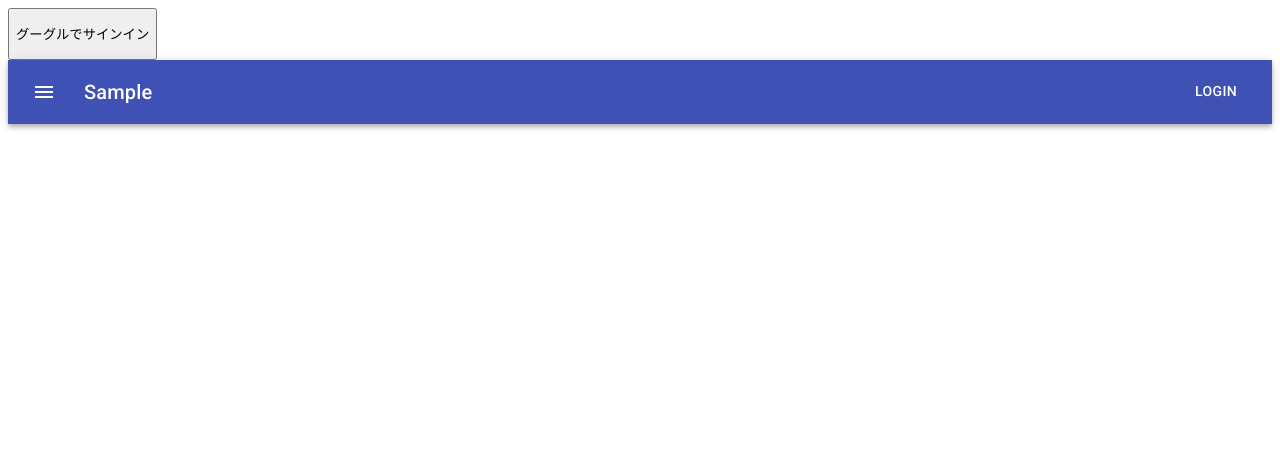
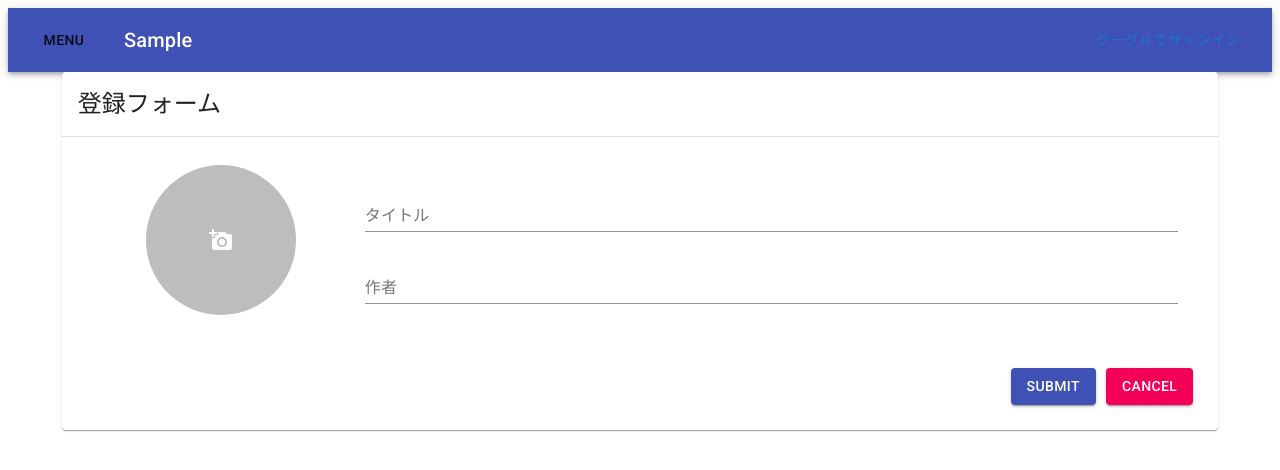
Before and after one commit to fran007-labo/Book_rese_backend, a React (Create React App) app in the folder frontend/: page /RegiBookForm in a window 1280 px wide. Shown: the top 470 px of the page. Built offline with nearby package versions, Linux system fonts and the light colour scheme; no server answers.

Commit message:
フロント/routesの設定と本登録ページのUI完成

```diff
--- a/frontend/package.json
+++ b/frontend/package.json
@@ -3,10 +3,12 @@
   "version": "0.1.0",
   "private": true,
   "dependencies": {
+    "@date-io/date-fns": "^1.3.13",
     "@emotion/react": "^11.8.2",
     "@emotion/styled": "^11.8.1",
     "@material-ui/core": "^4.12.3",
     "@material-ui/icons": "^4.11.2",
+    "@material-ui/pickers": "^3.3.10",
     "@material-ui/system": "^4.12.1",
     "@mui/icons-material": "^5.5.1",
     "@mui/material": "^5.5.3",
@@ -15,8 +17,10 @@
     "@testing-library/user-event": "^13.5.0",
     "axios": "^0.26.1",
     "axios-case-converter": "^0.9.0",
+    "date-fns": "^2.28.0",
     "dotenv": "^16.0.1",
     "firebase": "^9.8.3",
+    "node-sass": "^7.0.1",
     "react": "^17.0.2",
     "react-dom": "^17.0.2",
     "react-firebase-hooks": "^5.0.3",
--- a/frontend/src/App.jsx
+++ b/frontend/src/App.jsx
@@ -1,41 +1,17 @@
 import React from 'react';
-import { Header, Content, About, PostContent, Home } from './components/index';
+import { Content } from './components/index';
 import Grid from '@material-ui/core/Grid';
 
-import {
-  BrowserRouter,
-  Routes,
-  Route
-} from "react-router-dom";
 
 export default function App() {
   return (
     <div className="App">
-      <Home />
-      <Grid container direction="column">
-        <Grid item>
-          <Header />
+      <Grid item container>
+        <Grid item sm={2} />
+        <Grid item xs={12} sm={8}>
+          <Content />
         </Grid>
-        <Grid item container>
-          <Grid item sm={2} />
-          <Grid item xs={12} sm={8}>
-            <Content />
-            <BrowserRouter>
-              <Routes>
-                <Route path={"/"}
-                  element={<Content />}
-                />
-                <Route path={"/about"}
-                  element={<About />}
-                />
-                <Route path={"/post/:id"}
-                  element={<PostContent />}
-                />
-              </Routes>
-            </ BrowserRouter>
-          </Grid>
-          <Grid item sm={2} />
-        </Grid>
+        <Grid item sm={2} />
       </Grid>
     </div>
   )
--- /dev/null
+++ b/frontend/src/RouterConfig.js
@@ -0,0 +1,16 @@
+import React from 'react';
+import { Routes, Route } from "react-router-dom";
+
+import { RegiBookForm } from './components/index';
+import App from './App';
+
+export default function RouterConfig() {
+  return (
+    <>
+      <Routes>
+        <Route path="/" element={<App />} />
+        <Route path="/RegiBookForm" element={<RegiBookForm />} />
+      </Routes>
+    </>
+  )
+}
--- a/frontend/src/components/Header.js
+++ b/frontend/src/components/Common/Header.js
@@ -3,10 +3,9 @@ import { makeStyles } from '@material-ui/core/styles';
 import AppBar from '@material-ui/core/AppBar';
 import Toolbar from '@material-ui/core/Toolbar';
 import Typography from '@material-ui/core/Typography';
-import Button from '@material-ui/core/Button';
 import IconButton from '@material-ui/core/IconButton';
-import MenuIcon from '@material-ui/icons/Menu';
 import Box from '@material-ui/core/Box';
+import { FirebaseAuth, MenuButton } from '../index';
 
 const useStyles = makeStyles((theme) => ({
   root: {
@@ -20,19 +19,19 @@ const useStyles = makeStyles((theme) => ({
   },
 }));
 
-export default function ButtonAppBar() {
+export default function Header() {
   const classes = useStyles();
   return (
     <div className={classes.root}>
       <AppBar position="static">
         <Toolbar>
           <IconButton edge="start" className={classes.menuButton} color="inherit" aria-label="menu">
-            <MenuIcon />
+            <MenuButton />
           </IconButton>
           <Typography variant="h6" className={classes.title}>
             <Box textAlign="left">Sample</Box>
           </Typography>
-          <Button color="inherit">Login</Button>
+          <FirebaseAuth />
         </Toolbar>
       </AppBar>
     </div>
--- a/frontend/src/components/Home.jsx
+++ b/frontend/src/components/FirebaseAuth.jsx
@@ -1,10 +1,11 @@
+import React from 'react'
 import { signInWithPopup } from 'firebase/auth'
-import React from 'react'
 import { auth, provider } from "../firebase";
 import { useAuthState } from "react-firebase-hooks/auth";
+import Button from '@mui/material/Button';
 import axios from 'axios';
 
-export default function Home() {
+export default function FirebaseAuth() {
   const [user] = useAuthState(auth);
 
   return (
@@ -38,9 +39,11 @@ function SingInButton() {
     });
   }
   return (
-    <button onClick={SingInWithGoogle}>
-      <p>グーグルでサインイン</p>
-    </button>
+    <div>
+      <Button onClick={SingInWithGoogle}>
+        グーグルでサインイン
+      </Button>
+    </div>
   )
 }
 
@@ -53,9 +56,11 @@ function SingOutButton() {
   }
 
   return (
-    <button onClick={() => singOut()}>
-      <p>サインアウト</p>
-    </button>
+    <div>
+      <Button onClick={() => singOut()}>
+        サインアウト
+      </Button>
+    </div>
   )
 }
 
--- /dev/null
+++ b/frontend/src/components/MenuButton.js
@@ -0,0 +1,38 @@
+import { useState, useEffect } from 'react'
+import Button from '@material-ui/core/Button';
+import Menu from '@material-ui/core/Menu';
+import MenuItem from '@material-ui/core/MenuItem';
+import { Link } from "react-router-dom";
+
+export default function MenuButton() {
+  const [anchorEl, setAnchorEl] = useState(null);
+
+  const handleClick = (event) => {
+    setAnchorEl(event.currentTarget);
+  };
+
+  const handleClose = () => {
+    setAnchorEl(null);
+  };
+
+  return (
+    <div>
+      <Button aria-controls="simple-menu" aria-haspopup="true" onClick={handleClick}>
+        Menu
+      </Button>
+      <Menu
+        id="simple-menu"
+        anchorEl={anchorEl}
+        keepMounted
+        open={Boolean(anchorEl)}
+        onClose={handleClose}
+      >
+      <MenuItem onClick={handleClose}>
+        <Link to='/RegiBookForm'>本の登録をする</Link>
+      </MenuItem>
+      <MenuItem onClick={handleClose}>My account</MenuItem>
+      <MenuItem onClick={handleClose}>Logout</MenuItem>
+      </Menu>
+    </div>
+  );
+}
--- /dev/null
+++ b/frontend/src/components/RegiBookForm.js
@@ -0,0 +1,109 @@
+import React, { useState } from "react";
+import {
+  Button,
+  Grid,
+  Box,
+  Card,
+  CardHeader,
+  CardContent,
+  Tooltip,
+  IconButton,
+  Avatar,
+  TextField,
+  Divider,
+} from "@material-ui/core";
+
+import {
+  DateRange as DateRangeIcon,
+  Room as RoomIcon,
+  Business as BusinessIcon,
+  GitHub as GitHubIcon,
+  Twitter as TwitterIcon,
+  Facebook as FacebootIcon,
+  Instagram as InstagramIcon,
+  Web as WebIcon,
+  AddAPhoto as AddAPhotoIcon,
+  SentimentVerySatisfied as SentimentVerySatisfiedIcon,
+  SentimentSatisfied as SentimentSatisfiedIcon,
+  SentimentVeryDissatisfied as SentimentVeryDissatisfiedIcon,
+} from "@material-ui/icons";
+
+
+// styels
+import styles from "../styles/RegiBookForm.module.scss";
+
+export default function RegiBookForm() {
+  return (
+    <div className={styles.root}>
+      <form className={styles.form}>
+        <Grid container justifyContent="center" alignItems="center" spacing={3}>
+          <Grid item xs={11}>
+            <Card className={styles.form_card}>
+              <CardHeader title="登録フォーム" className={styles.card_header} />
+              <Divider />
+              <CardContent>
+                <Grid
+                  container
+                  justifyContent="center"
+                  alignItems="center"
+                  spacing={3}
+                >
+                  <Grid container spacing={3} item xs={3}>
+                    <Grid item xs={12}>
+                      <div className={styles.upload_button}>
+                        <Tooltip title="add">
+                          <IconButton className={styles.icon_button}>
+                            <Avatar className={styles.avatar}>
+                              <AddAPhotoIcon />
+                            </Avatar>
+                          </IconButton>
+                        </Tooltip>
+                      </div>
+                    </Grid>
+                  </Grid>
+                  <Grid container spacing={3} item xs={9}>
+                    <Grid item xs={12}>
+                      <TextField
+                        margin="normal"
+                        id="name"
+                        label="タイトル"
+                        fullWidth
+                        className={styles.text_field}
+                      />
+                      <TextField
+                        margin="normal"
+                        id="birthplace"
+                        label="作者"
+                        fullWidth
+                        className={styles.text_field}
+                      />
+                    </Grid>
+                  </Grid>
+                </Grid>
+              </CardContent>
+              <Box component="span" m={2} className={styles.button_wrapper}>
+                <Button
+                  type="submit"
+                  variant="contained"
+                  color="primary"
+                  className={styles.submit_button}
+                >
+                  SUBMIT
+                </Button>
+                <Button
+                  type="button"
+                  variant="contained"
+                  color="secondary"
+                  onClick={() => null}
+                  className={styles.cancel_button}
+                >
+                  CANCEL
+                </Button>
+              </Box>
+            </Card>
+          </Grid>
+        </Grid>
+      </form>
+    </div>
+  );
+};
--- a/frontend/src/components/index.js
+++ b/frontend/src/components/index.js
@@ -1,6 +1,7 @@
+export {default as FirebaseAuth} from './FirebaseAuth'
 export {default as BodyCard} from './BodyCard'
-export {default as Header} from './Header'
 export {default as Content} from './Content'
 export {default as About} from './About'
 export {default as PostContent} from './PostContent'
-export {default as Home} from './Home'
+export {default as MenuButton} from './MenuButton'
+export {default as RegiBookForm} from './RegiBookForm'
--- a/frontend/src/index.jsx
+++ b/frontend/src/index.jsx
@@ -1,7 +1,21 @@
 import React from 'react';
 import ReactDOM from 'react-dom';
-import App from './App';
+import RouterConfig from "./RouterConfig";
+import Header  from './components/Common/Header';
+import { BrowserRouter } from "react-router-dom";
+import Grid from '@material-ui/core/Grid';
 
 ReactDOM.render(
-  <App />, document.getElementById('root')
+  <React.StrictMode>
+    <BrowserRouter>
+      <Grid container direction="column">
+        <Grid item>
+          <Header />
+        </Grid>
+
+        <RouterConfig />
+      </Grid>
+      </BrowserRouter>
+    {/* <RouterConfig /> */}
+  </React.StrictMode>, document.getElementById('root')
 );
--- /dev/null
+++ b/frontend/src/styles/RegiBookForm.module.scss
@@ -0,0 +1,43 @@
+.root {
+  .form {
+    .form_card {
+      .upload_button {
+        display: flex;
+        justify-content: center;
+        align-items: center;
+        .icon_button {
+          .avatar {
+            width: 150px;
+            height: 150px;
+          }
+        }
+      }
+      .chip_card {
+        background-color: transparent;
+        border: 1px solid;
+        .chip {
+          margin: 5px;
+        }
+        .verydissatisfied_icon {
+          color: gray;
+        }
+        .verysatisfied_icon {
+          color: blue;
+        }
+        .satisfied_icon {
+          color: salmon;
+        }
+      }
+      .button_wrapper {
+        display: flex;
+        justify-content: flex-end;
+        align-items: flex-end;
+        margin: 20px;
+        .submit_button,
+        .cancel_button {
+          margin: 5px;
+        }
+      }
+    }
+  }
+}
```
Also changed, not shown: 1 other file (tests, documents, lock files or other folders).
